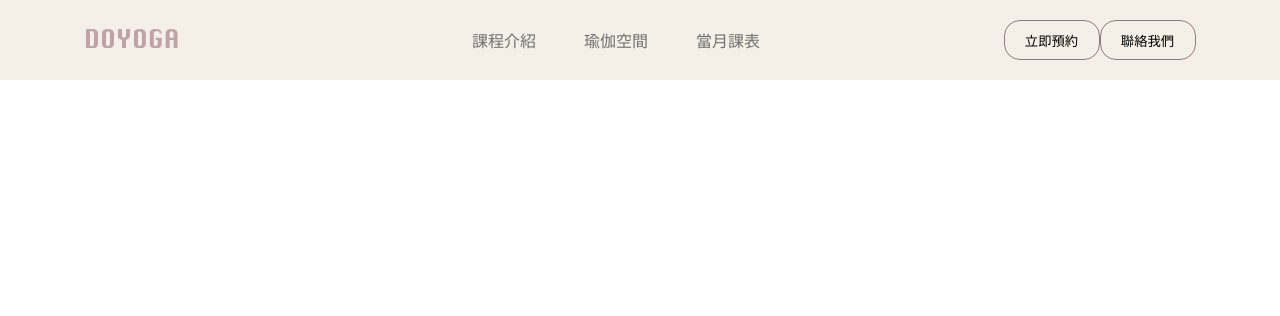
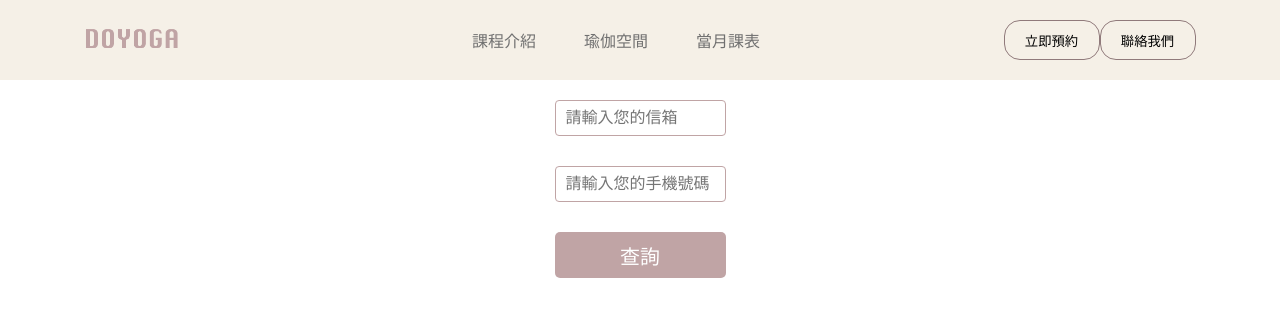
Before and after one commit to hong-mark/doyoga_test, a React (Create React App) app: page /search in a window 1280 px wide. Shown: the top 316 px of the page. Built offline with nearby package versions, Linux system fonts and the light colour scheme.

Commit message:
add search

```diff
--- a/src/App.js
+++ b/src/App.js
@@ -1,4 +1,6 @@
 import { Route, Routes } from "react-router-dom";
+import CheckPage from "./components/check/check";
+import CheckResultPage from "./components/check/checkresult";
 import MainNavigation from "./components/Navigation";
 import HomePage from './page/home';
 import ReservePage from "./page/reserve";
@@ -9,6 +11,8 @@ function App() {
       <Routes>
         <Route path="/" element={<HomePage />}/>
         <Route path="/reserve" element={<ReservePage />}/>
+        <Route path="/search" element={<CheckPage />}/>
+        <Route path="/checkresult" element={<CheckResultPage />}/>
       </Routes>
     </div>
   );
--- a/src/components/Navigation.js
+++ b/src/components/Navigation.js
@@ -5,11 +5,17 @@ import { Link } from "react-router-dom";
 import classes from "./Navigation.module.css";
 
 import logo from "../res/DOYOGA-logo.png";
+import { useNavigate } from "react-router-dom";
 
 function MainNavigation() {
+  let navigate = useNavigate();
 
   function toReServePage(){
-    window.location.href = './reserve'
+    navigate("/reserve");
+  }
+
+  function toCheckPage(){
+    navigate("/search");
   }
 
   return (
@@ -30,7 +36,7 @@ function MainNavigation() {
       </nav>
       <div className={classes.topRight}>
             <button className={classes.topContectBtn} onClick={toReServePage}>立即預約</button>
-            <button className={classes.topContectBtn}>聯絡我們</button>
+            <button className={classes.topContectBtn} onClick={toCheckPage}>聯絡我們</button>
             <input className={classes.mobileMenuBtn} type="submit" name="" value=""/>
       </div>
     </header>
--- /dev/null
+++ b/src/components/check/check.js
@@ -0,0 +1,24 @@
+
+import { useState } from 'react';
+import style from './check.module.css'
+import { useNavigate } from "react-router-dom";
+
+function CheckPage(){
+    const [mail, handleEmailChange] = useState();
+    const [phone, handlePhoneChange] = useState();
+    let navigate = useNavigate();
+
+    function click(){
+        navigate('../checkresult',{state:{email:mail,cellphone:phone}});
+    }
+
+    return(
+        <div className={style.main}>
+            <input className={style.inputField}  type="text" placeholder='請輸入您的信箱' onChange={(e)=>handleEmailChange(e.target.value)}/>
+            <input className={style.inputField}  type="text" placeholder='請輸入您的手機號碼' onChange={(e)=>handlePhoneChange(e.target.value)}/>
+            <button className={style.custom_btn} type="button" onClick={click}>查詢</button>
+        </div>
+    )
+}
+
+export default CheckPage;
--- /dev/null
+++ b/src/components/check/check.module.css
@@ -0,0 +1,40 @@
+
+.inputField{
+    width: 171px;
+    height: 36px;
+    display: inline-block;
+    border: 1px solid #c0a4a5;
+    border-radius: 4px;
+    box-sizing: border-box;
+    /* outline-color: #c0a4a5; */
+    padding-left: 10px;
+    font-size: 16px;
+    color: #c0a4a5;
+}
+
+.custom_btn{
+    width: 171px;
+    height: 46px;
+    background-color: #c0a4a5;
+    color: white;
+    border: 0px;
+    border-radius: 5px;
+    font-size: 20px;
+}
+
+.custom_btn:hover{
+    background-color: #C0A4A577;
+}
+
+.custom_btn:active{
+    padding: 3px;
+}
+
+.main{
+    align-items: center;
+    justify-content: center;
+    display: flex;
+    flex-direction: column;
+    gap: 30px;
+    padding-top: 20px;
+}
--- /dev/null
+++ b/src/components/check/checkresult.js
@@ -0,0 +1,32 @@
+import { useLocation,useNavigate } from 'react-router-dom';
+import style from './check.module.css'
+
+function CheckResultPage(){
+
+    let navigate = useNavigate();
+    let location = useLocation();
+    let data = location.state;
+    let params ={
+        mail  : data.email,
+        phone : data.cellphone
+    }
+
+    function cancelReserve(){
+        sessionStorage.clear();
+        navigate('../')
+    }
+
+    return(
+        <div className={style.main}>
+            {sessionStorage.getItem('mail') == params.mail && sessionStorage.getItem('phone')==params.phone ?
+            <div className={style.main}>
+                <label>姓名:{sessionStorage.getItem('name')}</label>
+                <label>時間:{sessionStorage.getItem('date').split('T')[0]}</label>
+                <button className={style.custom_btn} type="button" onClick={cancelReserve}>取消</button>
+            </div>
+            :<label>親愛的客戶目前沒有您的預約，麻煩立即預約。</label>}
+        </div>
+    );
+}
+
+export default CheckResultPage;
```
Also changed, not shown: src/components/content7/content72.js (+0 -9 lines).
